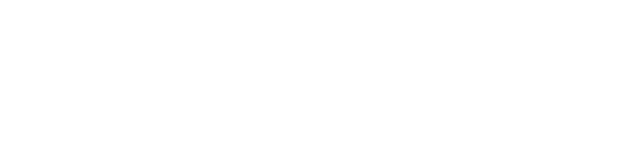
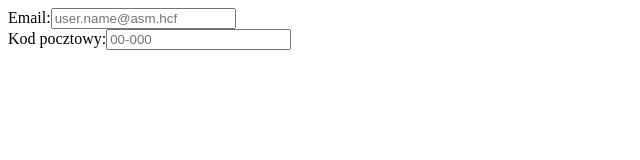
Before and after one commit to Pawel095/IPM, a plain HTML site: page 1/index.html in a window 1280 px wide. Shown: the whole page, without its empty margins (0-640 px from the left). Drawn offline with Linux system fonts and the light colour scheme.

Commit message:
email oraz kod pocztowy

```diff
--- a/1/index.html
+++ b/1/index.html
@@ -1,17 +1,25 @@
 <!DOCTYPE html>
 <html>
   <head>
-  <meta charset='utf-8'>
-  <meta http-equiv='X-UA-Compatible' content='IE=edge'>
+    <meta charset="utf-8" />
+    <meta http-equiv="X-UA-Compatible" content="IE=edge" />
     <title>Zadanie 1</title>
-  <meta name='viewport' content='width=device-width, initial-scale=1'>
-  <link rel='stylesheet' type='text/css' media='screen' href='main.css'>
+    <meta name="viewport" content="width=device-width, initial-scale=1" />
+    <link rel="stylesheet" type="text/css" media="screen" href="main.css" />
   </head>
   <body>
     <div class="container">
       <div class="row">
-
+        Email:<input type="email" placeholder="user.name@asm.hcf" />
       </div>
+      <div class="row">
+        Kod pocztowy:<input
+          type="text"
+          pattern="\d{2}-\d{3}"
+          placeholder="00-000"
+        />
+      </div>
+      <div class="row"></div>
     </div>
   </body>
 </html>
```
Lines whose indentation alone changed are shown as unchanged.
